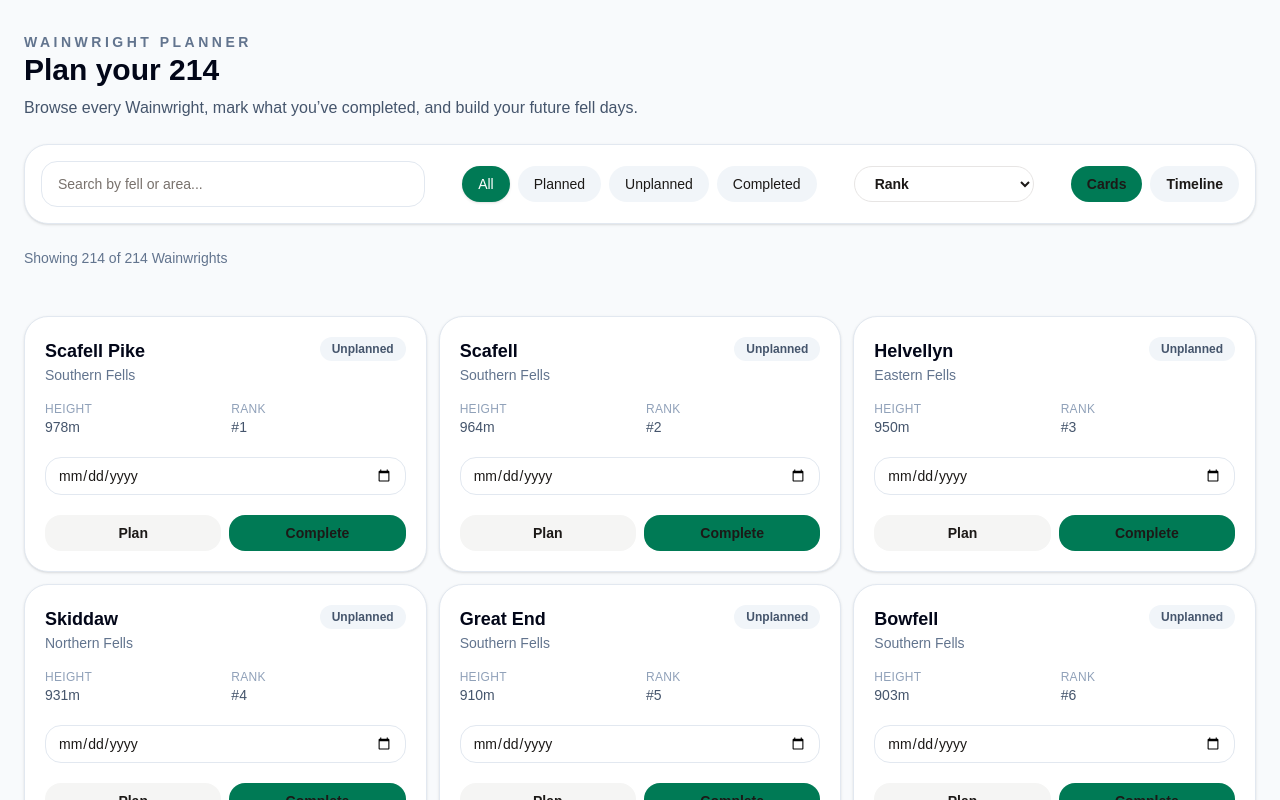
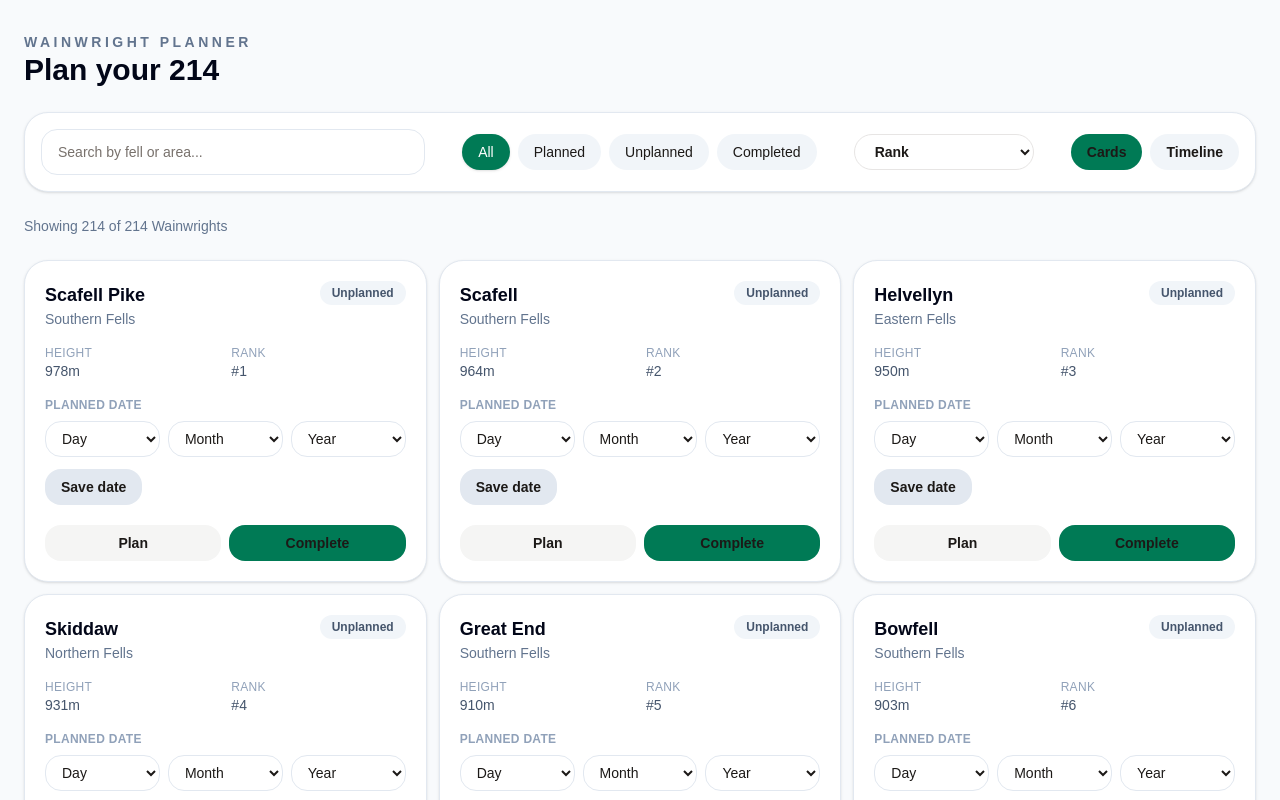
Before and after one commit to tambrulee/wainwright-tracker, a Next.js app: page /fells in a window 1280 px wide. Shown: the top 800 px of the page. Built offline with nearby package versions, Linux system fonts and the light colour scheme.

Commit message:
Fix: date selector

```diff
--- a/components/WainwrightDashboard.tsx
+++ b/components/WainwrightDashboard.tsx
@@ -225,12 +225,13 @@ const handleToggleCompleted = async (fellId: string) => {
 };
 
 const handleUpdatePlannedDate = async (fellId: string, plannedDate: string) => {
+  const cleanDate = plannedDate || null;
   const current = progress[fellId];
 
   const updated = {
     ...current,
-    planned: true,
-    plannedDate,
+    planned: Boolean(cleanDate),
+    plannedDate: cleanDate,
   };
 
   setProgress((prev) => ({
--- a/components/fells/FellPlanner.tsx
+++ b/components/fells/FellPlanner.tsx
@@ -3,16 +3,16 @@
 import { useMemo, useState } from "react";
 import type { Wainwright } from "@/types/wainwright";
 
-
 type StatusFilter = "all" | "planned" | "unplanned" | "completed";
+type SortOption = "planned-date" | "height-high" | "height-low" | "a-z" | "rank";
+type ViewMode = "cards" | "timeline";
 
 type PlannerFell = Wainwright & {
   completed?: boolean;
   planned?: boolean;
   priority?: boolean;
-  plannedDate?: string;
+  plannedDate?: string | null;
 };
-
 
 type Props = {
   fells: PlannerFell[];
@@ -20,10 +20,6 @@ type Props = {
   onToggleCompleted?: (fellId: string) => void;
   onUpdatePlannedDate?: (fellId: string, date: string) => void;
 };
-
-type SortOption = "planned-date" | "height-high" | "height-low" | "a-z" | "rank";
-
-type ViewMode = "cards" | "timeline";
 
 export default function FellPlanner({
   fells,
@@ -35,6 +31,7 @@ export default function FellPlanner({
   const [search, setSearch] = useState("");
   const [sort, setSort] = useState<SortOption>("rank");
   const [viewMode, setViewMode] = useState<ViewMode>("cards");
+  const [draftDates, setDraftDates] = useState<Record<string, string>>({});
 
   const filteredFells = useMemo(() => {
     return fells
@@ -70,63 +67,205 @@ export default function FellPlanner({
   const groupedByDate = useMemo(() => {
     return filteredFells.reduce<Record<string, PlannerFell[]>>((groups, fell) => {
       const key = fell.plannedDate || "Unscheduled";
-
       if (!groups[key]) groups[key] = [];
       groups[key].push(fell);
-
       return groups;
     }, {});
   }, [filteredFells]);
 
+  const [draftDateParts, setDraftDateParts] = useState<
+    Record<string, { day: string; month: string; year: string }>
+  >({});
+
+  const saveDraftDate = (fellId: string, value: string) => {
+    onUpdatePlannedDate?.(fellId, value);
+
+    setDraftDates((prev) => {
+      const copy = { ...prev };
+      delete copy[fellId];
+      return copy;
+    });
+  };
+
+const renderDateInput = (fell: PlannerFell) => {
+  const savedDate = fell.plannedDate ?? "";
+  const [savedYear = "", savedMonth = "", savedDay = ""] = savedDate.split("-");
+
+  const parts = draftDateParts[fell.id] ?? {
+    day: savedDay,
+    month: savedMonth,
+    year: savedYear,
+  };
+
+  const currentValue =
+    parts.year && parts.month && parts.day
+      ? `${parts.year}-${parts.month}-${parts.day}`
+      : "";
+
+  const hasChanged = currentValue !== savedDate;
+
+  const updatePart = (part: "day" | "month" | "year", value: string) => {
+    setDraftDateParts((prev) => ({
+      ...prev,
+      [fell.id]: {
+        ...parts,
+        [part]: value,
+      },
+    }));
+  };
+
+  const clearDraftParts = () => {
+    setDraftDateParts((prev) => {
+      const copy = { ...prev };
+      delete copy[fell.id];
+      return copy;
+    });
+  };
+
+  return (
+    <div className="mt-4">
+      <label className="mb-2 block text-xs font-bold uppercase tracking-wide text-slate-400">
+        Planned date
+      </label>
+
+      <div className="grid grid-cols-3 gap-2">
+        <select
+          value={parts.day}
+          onChange={(e) => updatePart("day", e.target.value)}
+          className="rounded-2xl border border-slate-200 bg-white px-3 py-2 text-sm"
+        >
+          <option value="">Day</option>
+          {Array.from({ length: 31 }, (_, i) =>
+            String(i + 1).padStart(2, "0")
+          ).map((d) => (
+            <option key={d} value={d}>
+              {d}
+            </option>
+          ))}
+        </select>
+
+        <select
+          value={parts.month}
+          onChange={(e) => updatePart("month", e.target.value)}
+          className="rounded-2xl border border-slate-200 bg-white px-3 py-2 text-sm"
+        >
+          <option value="">Month</option>
+          {Array.from({ length: 12 }, (_, i) =>
+            String(i + 1).padStart(2, "0")
+          ).map((m) => (
+            <option key={m} value={m}>
+              {m}
+            </option>
+          ))}
+        </select>
+
+        <select
+          value={parts.year}
+          onChange={(e) => updatePart("year", e.target.value)}
+          className="rounded-2xl border border-slate-200 bg-white px-3 py-2 text-sm"
+        >
+          <option value="">Year</option>
+          {[2026, 2027, 2028, 2029, 2030].map((y) => (
+            <option key={y} value={String(y)}>
+              {y}
+            </option>
+          ))}
+        </select>
+      </div>
+
+      <div className="mt-3 flex gap-2">
+        <button
+          type="button"
+          disabled={!hasChanged || !currentValue}
+          onClick={() => {
+            saveDraftDate(fell.id, currentValue);
+            clearDraftParts();
+          }}
+          className="rounded-2xl bg-emerald-700 px-4 py-2 text-sm font-semibold text-white disabled:bg-slate-200 disabled:text-slate-400"
+        >
+          Save date
+        </button>
+
+        {(savedDate || currentValue) && (
+          <button
+            type="button"
+            onClick={() => {
+              saveDraftDate(fell.id, "");
+              clearDraftParts();
+            }}
+            className="rounded-2xl bg-slate-100 px-4 py-2 text-sm font-semibold text-slate-600 hover:bg-slate-200"
+          >
+            Clear
+          </button>
+        )}
+      </div>
+    </div>
+  );
+};
+
+  const renderFellCard = (fell: PlannerFell, compact = false) => (
+    <article className={compact ? "rounded-2xl border border-slate-100 bg-slate-50 p-4" : "rounded-3xl border border-slate-200 bg-white p-5 shadow-sm"}>
+      <div className="flex items-start justify-between gap-4">
+        <div>
+          <h2 className="text-lg font-semibold text-slate-950">{fell.name}</h2>
+          <p className="text-sm text-slate-500">{fell.section}</p>
+        </div>
+
+        <span className={`rounded-full px-3 py-1 text-xs font-semibold ${
+          fell.completed ? "bg-emerald-100 text-emerald-700" :
+          fell.planned ? "bg-amber-100 text-amber-700" :
+          "bg-slate-100 text-slate-600"
+        }`}>
+          {fell.completed ? "Completed" : fell.planned ? "Planned" : "Unplanned"}
+        </span>
+      </div>
+
+      <div className="mt-4 grid grid-cols-2 gap-3 text-sm text-slate-600">
+        <div>
+          <p className="text-xs uppercase tracking-wide text-slate-400">Height</p>
+          <p>{fell.heightM}m</p>
+        </div>
+        <div>
+          <p className="text-xs uppercase tracking-wide text-slate-400">Rank</p>
+          <p>#{fell.heightRank}</p>
+        </div>
+      </div>
+
+      {renderDateInput(fell)}
+
+      <div className="mt-5 flex gap-2">
+        <button onClick={() => onTogglePlanned?.(fell.id)} className="flex-1 rounded-2xl bg-stone-100 px-3 py-2 text-sm font-semibold text-stone-700 transition hover:bg-stone-200">
+          {fell.planned ? "Unplan" : "Plan"}
+        </button>
+
+        <button onClick={() => onToggleCompleted?.(fell.id)} className="flex-1 rounded-2xl bg-emerald-700 px-3 py-2 text-sm font-semibold text-white transition hover:bg-emerald-800">
+          {fell.completed ? "Undo" : "Complete"}
+        </button>
+      </div>
+    </article>
+  );
+
   return (
     <section className="space-y-6">
       <div>
-        <p className="text-sm font-semibold uppercase tracking-[0.25em] text-slate-500">
-          Wainwright Planner
-        </p>
-        <h1 className="text-3xl font-bold text-slate-950">
-          Plan your 214
-        </h1>
-        <p className="mt-2 max-w-2xl text-slate-600">
-          Browse every Wainwright, mark what you’ve completed, and build your future fell days.
-        </p>
+        <p className="text-sm font-semibold uppercase tracking-[0.25em] text-slate-500">Wainwright Planner</p>
+        <h1 className="text-3xl font-bold text-slate-950">Plan your 214</h1>
       </div>
 
-      <div className="flex flex-col gap-3 rounded-3xl border border-slate-200 bg-white p-4 shadow-sm md:flex-row md:items-center md:justify-between">
-        <input
-          value={search}
-          onChange={(e) => setSearch(e.target.value)}
-          placeholder="Search by fell or area..."
-          className="w-full rounded-2xl border border-slate-200 px-4 py-3 text-sm outline-none focus:border-slate-400 md:max-w-sm"
-        />
-
-        {/* Status Filter */}
+      <div className="flex flex-col gap-3 rounded-3xl border border-slate-200 bg-white p-4 shadow-sm xl:flex-row xl:items-center xl:justify-between">
+        <input value={search} onChange={(e) => setSearch(e.target.value)} placeholder="Search by fell or area..." className="w-full rounded-2xl border border-slate-200 px-4 py-3 text-sm outline-none focus:border-slate-400 xl:max-w-sm" />
 
         <div className="flex flex-wrap gap-2">
-          {(["all", "planned", "unplanned", "completed"] as StatusFilter[]).map(
-            (item) => (
-              <button
-                key={item}
-                onClick={() => setStatus(item)}
-                className={`rounded-full px-4 py-2 text-sm font-medium capitalize transition focus:outline-none focus:ring-0 ${
-                  status === item
-                    ? "bg-emerald-700 !text-white shadow-sm"
-                    : "bg-slate-100 text-slate-700 hover:bg-slate-200"
-                }`}
-              >
-                {item}
-              </button>
-            )
-          )}
+          {(["all", "planned", "unplanned", "completed"] as StatusFilter[]).map((item) => (
+            <button key={item} onClick={() => setStatus(item)} className={`rounded-full px-4 py-2 text-sm font-medium capitalize transition ${
+              status === item ? "bg-emerald-700 !text-white shadow-sm" : "bg-slate-100 text-slate-700 hover:bg-slate-200"
+            }`}>
+              {item}
+            </button>
+          ))}
         </div>
 
-        {/* Sort Dropdown */}
-
-        <select
-          value={sort}
-          onChange={(e) => setSort(e.target.value as SortOption)}
-          className="rounded-full border border-stone-200 bg-white px-4 py-2 text-sm font-semibold"
-        >
+        <select value={sort} onChange={(e) => setSort(e.target.value as SortOption)} className="rounded-full border border-stone-200 bg-white px-4 py-2 text-sm font-semibold">
           <option value="rank">Rank</option>
           <option value="planned-date">Planned date</option>
           <option value="height-high">Height: high to low</option>
@@ -136,15 +275,9 @@ export default function FellPlanner({
 
         <div className="flex gap-2">
           {(["cards", "timeline"] as ViewMode[]).map((mode) => (
-            <button
-              key={mode}
-              onClick={() => setViewMode(mode)}
-              className={`rounded-full px-4 py-2 text-sm font-semibold capitalize ${
-                viewMode === mode
-                  ? "bg-emerald-700 text-white"
-                  : "bg-slate-100 text-slate-700 hover:bg-slate-200"
-              }`}
-            >
+            <button key={mode} onClick={() => setViewMode(mode)} className={`rounded-full px-4 py-2 text-sm font-semibold capitalize ${
+              viewMode === mode ? "bg-emerald-700 text-white" : "bg-slate-100 text-slate-700 hover:bg-slate-200"
+            }`}>
               {mode}
             </button>
           ))}
@@ -158,10 +291,7 @@ export default function FellPlanner({
       {viewMode === "timeline" ? (
         <div className="space-y-6">
           {Object.entries(groupedByDate).map(([date, dateFells]) => (
-            <section
-              key={date}
-              className="rounded-3xl border border-slate-200 bg-white p-5 shadow-sm"
-            >
+            <section key={date} className="rounded-3xl border border-slate-200 bg-white p-5 shadow-sm">
               <h2 className="text-lg font-bold text-slate-950">
                 {date === "Unscheduled"
                   ? "Unscheduled"
@@ -179,16 +309,7 @@ export default function FellPlanner({
 
               <div className="mt-4 grid gap-3 md:grid-cols-2 xl:grid-cols-3">
                 {dateFells.map((fell) => (
-                  <article
-                    key={fell.id}
-                    className="rounded-2xl border border-slate-100 bg-slate-50 p-4"
-                  >
-                    <p className="font-bold text-slate-950">{fell.name}</p>
-                    <p className="text-sm text-slate-500">{fell.section}</p>
-                    <p className="mt-2 text-sm text-slate-600">
-                      {fell.heightM}m · Rank #{fell.heightRank}
-                    </p>
-                  </article>
+                  <div key={fell.id}>{renderFellCard(fell, true)}</div>
                 ))}
               </div>
             </section>
@@ -196,83 +317,11 @@ export default function FellPlanner({
         </div>
       ) : (
         <div className="grid gap-3 md:grid-cols-2 xl:grid-cols-3">
-          {/* your existing card map goes here */}
+          {filteredFells.map((fell) => (
+            <div key={fell.id}>{renderFellCard(fell)}</div>
+          ))}
         </div>
       )}
-
-      {/* Grouped Fells */}
-      <div className="grid gap-3 md:grid-cols-2 xl:grid-cols-3">
-        {filteredFells.map((fell) => (
-          <article
-            key={fell.id}
-            className="rounded-3xl border border-slate-200 bg-white p-5 shadow-sm"
-          >
-            <div className="flex items-start justify-between gap-4">
-              <div>
-                <h2 className="text-lg font-semibold text-slate-950">
-                  {fell.name}
-                </h2>
-                <p className="text-sm text-slate-500">{fell.section}</p>
-              </div>
-
-              <span
-                className={`rounded-full px-3 py-1 text-xs font-semibold ${
-                  fell.completed
-                    ? "bg-emerald-100 text-emerald-700"
-                    : fell.planned
-                    ? "bg-amber-100 text-amber-700"
-                    : "bg-slate-100 text-slate-600"
-                }`}
-              >
-                {fell.completed
-                  ? "Completed"
-                  : fell.planned
-                  ? "Planned"
-                  : "Unplanned"}
-              </span>
-            </div>
-
-            <div className="mt-4 grid grid-cols-2 gap-3 text-sm text-slate-600">
-              <div>
-                <p className="text-xs uppercase tracking-wide text-slate-400">
-                  Height
-                </p>
-                <p>{fell.heightM}m</p>
-              </div>
-
-              <div>
-                <p className="text-xs uppercase tracking-wide text-slate-400">
-                  Rank
-                </p>
-                <p>#{fell.heightRank}</p>
-              </div>
-            </div>
-
-              <input
-                type="date"
-                value={fell.plannedDate ?? ""}
-                onChange={(e) => onUpdatePlannedDate?.(fell.id, e.target.value)}
-                className="mt-5 w-full rounded-2xl border border-slate-200 px-3 py-2 text-sm text-slate-700 outline-none focus:border-emerald-700"
-              />
-
-            <div className="mt-5 flex gap-2">
-              <button
-                onClick={() => onTogglePlanned?.(fell.id)}
-                className="flex-1 rounded-2xl bg-stone-100 px-3 py-2 text-sm font-semibold text-stone-700 transition hover:bg-stone-200"
-              >
-                {fell.planned ? "Unplan" : "Plan"}
-              </button>
-
-              <button
-                onClick={() => onToggleCompleted?.(fell.id)}
-                className="flex-1 rounded-2xl bg-emerald-700 px-3 py-2 text-sm font-semibold text-white transition hover:bg-emerald-800"
-              >
-                {fell.completed ? "Undo" : "Complete"}
-              </button>
-            </div>
-          </article>
-        ))}
-      </div>
     </section>
   );
 }
--- a/lib/supabase/progress.ts
+++ b/lib/supabase/progress.ts
@@ -57,7 +57,7 @@ export async function saveFellProgressToSupabase(
       completed_date: updates.completedDate ?? null,
       priority: updates.priority ?? false,
       planned: updates.planned ?? false,
-      planned_date: updates.plannedDate ?? null,
+      planned_date: updates.plannedDate || null,
       updated_at: new Date().toISOString(),
     },
     {
```
